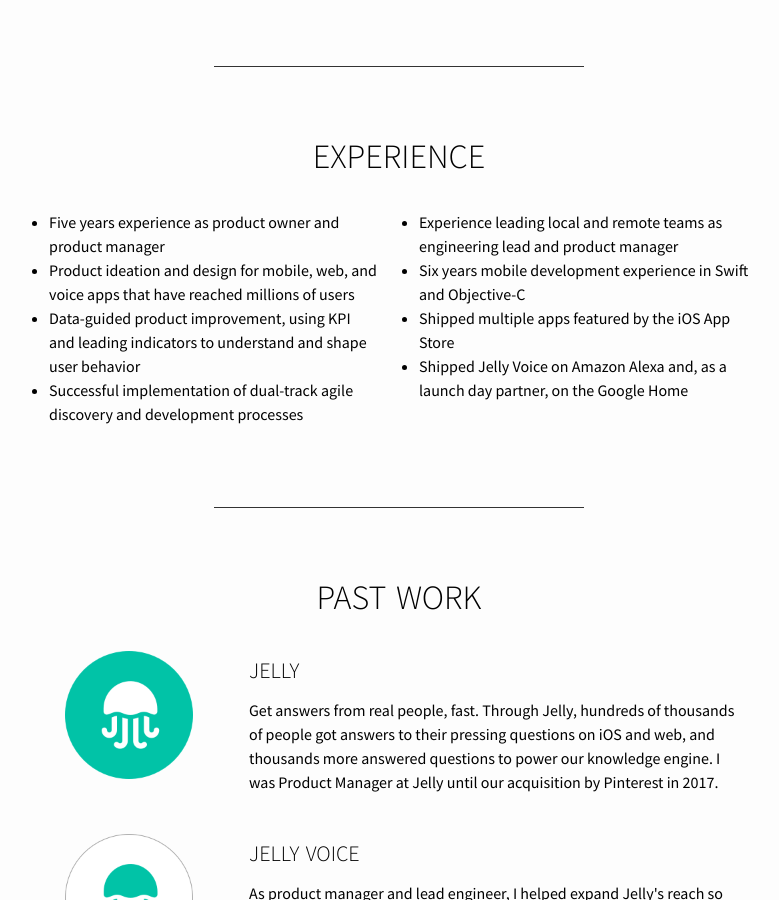
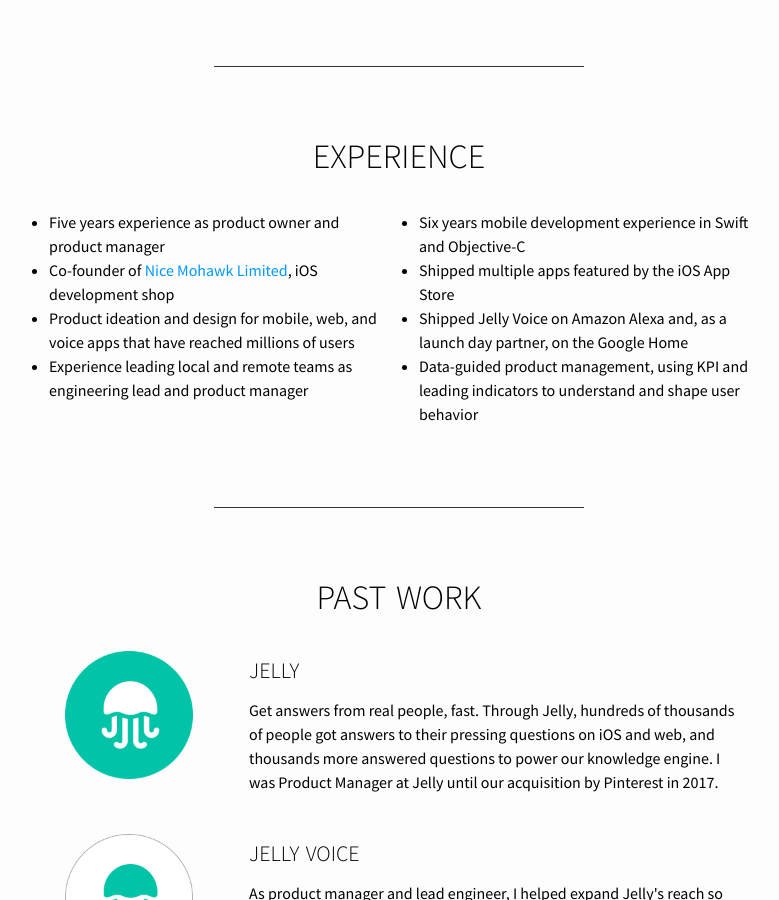
Before and after one commit to cantoni/cantoni.github.io, a Jekyll site: the page built from index.md, in a window 1280 px wide and 900 px high, scrolled down 1142 px. Shown: the whole window, without its empty margins (241-1020 px from the left). Built offline with Jekyll 4.4.1, drawn with Linux system fonts in a browser that asks for light colours.

Commit message:
Update experience

```diff
--- a/_layouts/single-page.html
+++ b/_layouts/single-page.html
@@ -39,17 +39,17 @@
               <div class="box">
                 <ul>
                   <li>Five years experience as product owner and product manager</li>
+                  <li>Co-founder of <a href="http://nicemohawk.com">Nice Mohawk Limited</a>, iOS development shop</li>
                   <li>Product ideation and design for mobile, web, and voice apps that have reached millions of users</li>
-                  <li>Data-guided product improvement, using KPI and leading indicators to understand and shape user behavior</li>
-                  <li>Successful implementation of dual-track agile discovery and development processes</li>
+                  <li>Experience leading local and remote teams as engineering lead and product manager</li>
                 </ul>
               </div>
               <div class="box">
                 <ul>
-                  <li>Experience leading local and remote teams as engineering lead and product manager</li>
                   <li>Six years mobile development experience in Swift and Objective-C</li>
                   <li>Shipped multiple apps featured by the iOS App Store</li>
                   <li>Shipped Jelly Voice on Amazon Alexa and, as a launch day partner, on the Google Home</li>
+                  <li>Data-guided product management, using KPI and leading indicators to understand and shape user behavior</li>
                 </ul>
               </div>
             </div>
```
